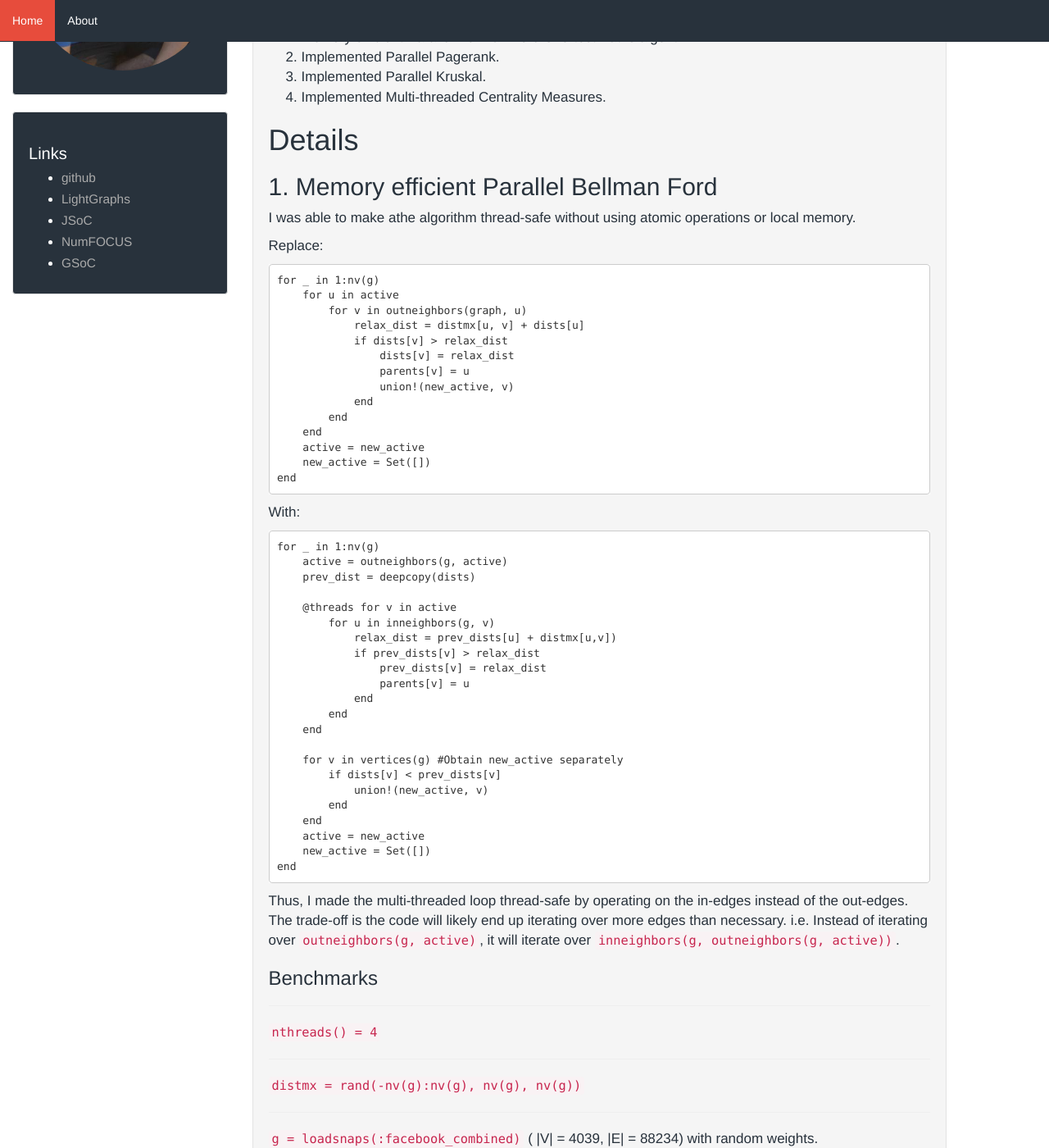
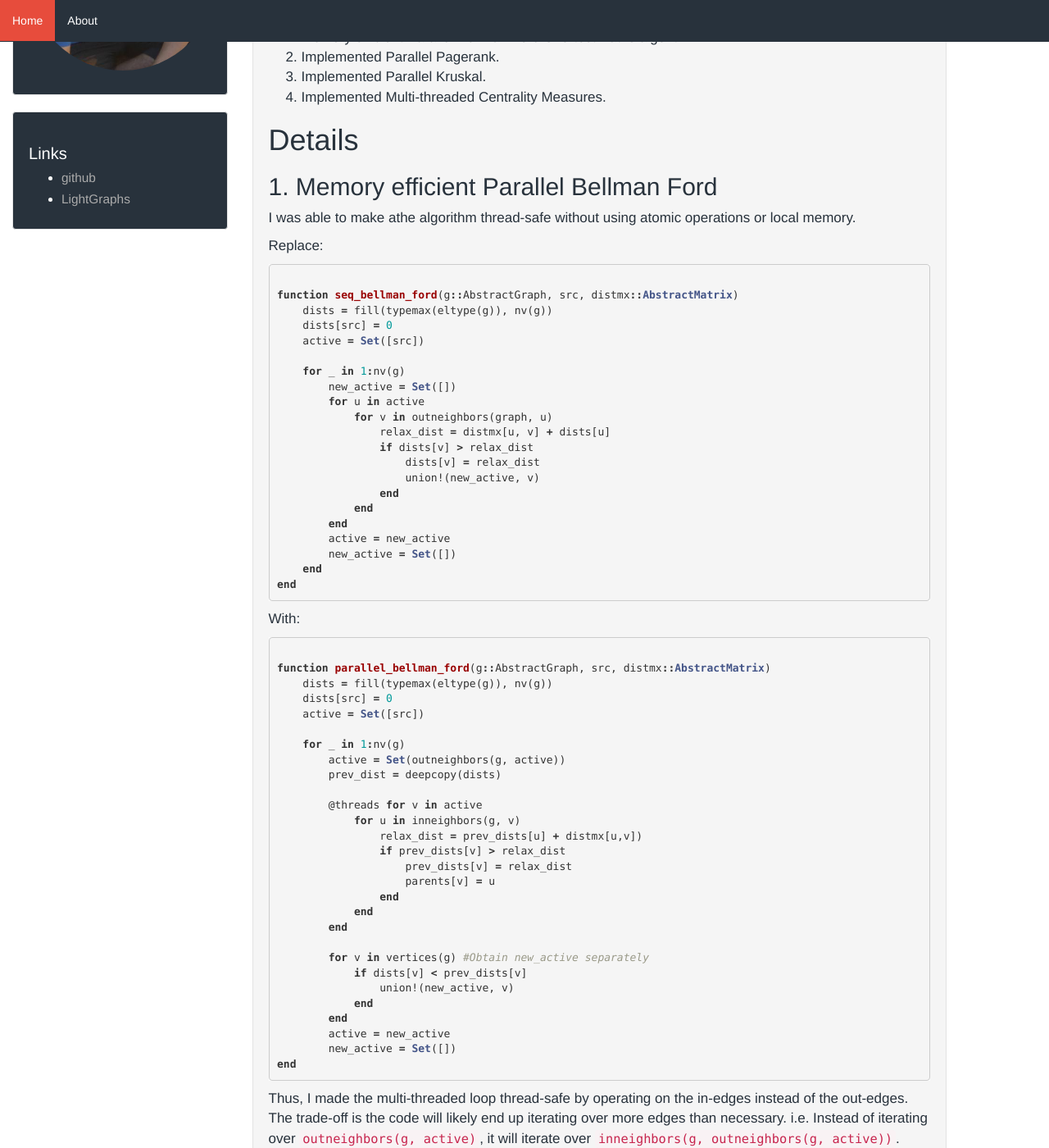
Before and after one commit to SohamTamba/GSoC, a Jekyll site: the page built from _posts/2018-06-25-weeks-5-to-6.markdown, in a window 1280 px wide and 1400 px high, scrolled down 224 px. Shown: the whole window at 82% size. Built offline with Jekyll 4.4.1, drawn with Linux system fonts in a browser that asks for light colours; some of the changed text lies outside the part shown.

Commit message:
Week 7-8

````diff
--- a/_posts/2018-06-25-weeks-5-to-6.markdown
+++ b/_posts/2018-06-25-weeks-5-to-6.markdown
@@ -19,47 +19,60 @@ description: Parallel Bellman-Ford, Parallel Kruskal, Parallel Pagerank, Multi-t
 I was able to make athe algorithm thread-safe without using atomic operations or local memory.
 
 Replace:
-```
-for _ in 1:nv(g)
-    for u in active
-        for v in outneighbors(graph, u)
-            relax_dist = distmx[u, v] + dists[u]
-            if dists[v] > relax_dist
-                dists[v] = relax_dist
-                parents[v] = u
+{% highlight julia %}
+function seq_bellman_ford(g::AbstractGraph, src, distmx::AbstractMatrix)
+    dists = fill(typemax(eltype(g)), nv(g))
+    dists[src] = 0
+    active = Set([src])
+
+    for _ in 1:nv(g)
+        new_active = Set([])
+        for u in active
+            for v in outneighbors(graph, u)
+                relax_dist = distmx[u, v] + dists[u]
+                if dists[v] > relax_dist
+                    dists[v] = relax_dist
+                    union!(new_active, v)
+                end
+            end
+        end
+        active = new_active
+        new_active = Set([])
+    end
+end
+{% endhighlight %}
+
+With:
+
+{% highlight julia %}
+function parallel_bellman_ford(g::AbstractGraph, src, distmx::AbstractMatrix)
+    dists = fill(typemax(eltype(g)), nv(g))
+    dists[src] = 0
+    active = Set([src])
+
+    for _ in 1:nv(g)
+        active = Set(outneighbors(g, active))
+        prev_dist = deepcopy(dists)
+
+        @threads for v in active
+            for u in inneighbors(g, v)
+                relax_dist = prev_dists[u] + distmx[u,v])
+                if prev_dists[v] > relax_dist
+                    prev_dists[v] = relax_dist
+                    parents[v] = u
+                end
+            end
+        end
+
+        for v in vertices(g) #Obtain new_active separately
+            if dists[v] < prev_dists[v]
                 union!(new_active, v)
             end
         end
-    end
-    active = new_active
-    new_active = Set([])
+        active = new_active
+        new_active = Set([])
 end
-```
-With:
-```
-for _ in 1:nv(g)
-    active = outneighbors(g, active)
-    prev_dist = deepcopy(dists)
-
-    @threads for v in active
-        for u in inneighbors(g, v)
-            relax_dist = prev_dists[u] + distmx[u,v])
-            if prev_dists[v] > relax_dist
-                prev_dists[v] = relax_dist
-                parents[v] = u
-            end
-        end
-    end
-
-    for v in vertices(g) #Obtain new_active separately
-        if dists[v] < prev_dists[v]
-            union!(new_active, v)
-        end
-    end
-    active = new_active
-    new_active = Set([])
-end
-```
+{% endhighlight %}
 
 Thus, I made the multi-threaded loop thread-safe by operating on the in-edges instead of the out-edges. The trade-off is the code will likely end up iterating over more edges than necessary. i.e. Instead of iterating over `outneighbors(g, active)`, it will iterate over `inneighbors(g, outneighbors(g, active))`.
 
@@ -89,34 +102,39 @@ Thus, I made the multi-threaded loop thread-safe by operating on the in-edges in
 
 ## 2. Parallel Pagerank
 The sequential code can be broadly described as:
+
 {% highlight julia %}
-x = fill(1/nv(g), nv(g))
-x_last = fill(1/nv(g), nv(g))
-for _ in 1:num_iterations
-    DO SOMETHING
+function pagerank(g::AbstractGraph, α, n, ϵ)
+    x = fill(1/nv(g), nv(g))
+    x_last = fill(1/nv(g), nv(g))
+    for _ in 1:num_iterations
+        DO SOMETHING
 
-    for e in edges(g)
-        u, v = src(e), dst(e)
-        xlast[v] += α * x[u] / outdegree(g, u)
-        if !is_directed(g)
-            xlast[u] += α * x[v] / outdegree(g, v)
+        for e in edges(g)
+            u, v = src(e), dst(e)
+            xlast[v] += α * x[u] / outdegree(g, u)
+            if !is_directed(g)
+                xlast[u] += α * x[v] / outdegree(g, v)
+            end
         end
+
+        DO SOMETHING
     end
-
-    DO SOMETHING
 end
 {% endhighlight %}
 
 My first attempt to parallelize the code was:
 {% highlight julia %}
-x = fill(1/nv(g), nv(g))
-x_last = fill(1/nv(g), nv(g))
-for _ in 1:num_iterations
-    DO SOMETHING
+function parallel_pagerank_1(g::AbstractGraph, α, n, ϵ)
+    x = fill(1/nv(g), nv(g))
+    x_last = fill(1/nv(g), nv(g))
+    for _ in 1:num_iterations
+        DO SOMETHING
 
-    @threads for v in vertices(g)
-        for u in inneighbors(g, v)
-            xlast[v] += α * x[u] / outdegree(g, u)
+        @threads for v in vertices(g)
+            for u in inneighbors(g, v)
+                xlast[v] += α * x[u] / outdegree(g, u)
+            end
         end
     end
 
@@ -139,22 +157,24 @@ Since the same iteration space is used multiple (`num_iterations`) times, it mig
 The problem of finding an optimal "load balanced" partition is NP-Hard (No polynomial time algorithm exists). I wrote a simple greedy heuristic to obtain a partition, `weighted_partition(weights, required_partitions)`.
 
 {% highlight julia %}
-partition = weighted_partition(indegree(g), nthreads())
+function parallel_pagerank(g::AbstractGraph, α, n, ϵ)
+    partition = weighted_partition(indegree(g), nthreads())
 
-x = fill(1/nv(g), nv(g))
-x_last = fill(1/nv(g), nv(g))
-for _ in 1:num_iterations
-    DO SOMETHING
+    x = fill(1/nv(g), nv(g))
+    x_last = fill(1/nv(g), nv(g))
+    for _ in 1:num_iterations
+        DO SOMETHING
 
-    @threads for v_set in partition
-        for v in v_set
-            for u in inneighbors(g, v)
-                xlast[v] += α * x[u] / outdegree(g, u)
+        @threads for v_set in partition
+            for v in v_set
+                for u in inneighbors(g, v)
+                    xlast[v] += α * x[u] / outdegree(g, u)
+                end
             end
         end
+
+        DO SOMETHING
     end
-
-    DO SOMETHING
 end
 {% endhighlight %}
 
@@ -250,20 +270,27 @@ By providing each thread with its own `local_connected_vs`, fewer queries were m
 ## 4. Multi-threaded Centrality Measures
 These algorithms are of the form:
 {% highlight julia %}
-info = zeros(vertices(g))
-for v in vertex_list
-	dijk_info = dijkstra(v)
-	info += get_info(dijk_info)
+function centrality(g::AbstractGraph, vertex_list, distmx)
+    info = zeros(vertices(g))
+    for v in vertex_list
+        dijk_info = dijkstra(g, v)
+        info += get_info(dijk_info)
+    end
+    return info
 end
-return info
 {% endhighlight %}
 They are easy parallelize as the Dijkstra can be run independently. But the addition of `info` must be done in a thread-safe manner.
 
 {% highlight julia %}
-local_info = [zeros(vertices(g)) for _ in 1:nthreads()]
-@threads or v in vertex_list
-	dijk_info = dijkstra(v)
-	local_info[threadid()] += get_info(dijk_info)
+function threaded_centrality(g::AbstractGraph, vertex_list, distmx)
+    local_info = [zeros(vertices(g)) for _ in 1:nthreads()]
+    @threads for v in vertex_list
+        dijk_info = dijkstra(g, v)
+        local_info[threadid()] += get_info(dijk_info)
+    end
+    return reduce(+, local_info)
 end
-return reduce(+, local_info)
 {% endhighlight %}
+
+Although this created a significant speed up, the distributed implementations of centrality measures
+performed better.
````
Also changed, not shown: _data/links.yml (+0 -10 lines), _posts/2018-06-11-weeks-3-to-4.markdown (+52 -41 lines), _posts/2018-07-09-weeks-7-to-8.markdown (added, +325 -0 lines).
